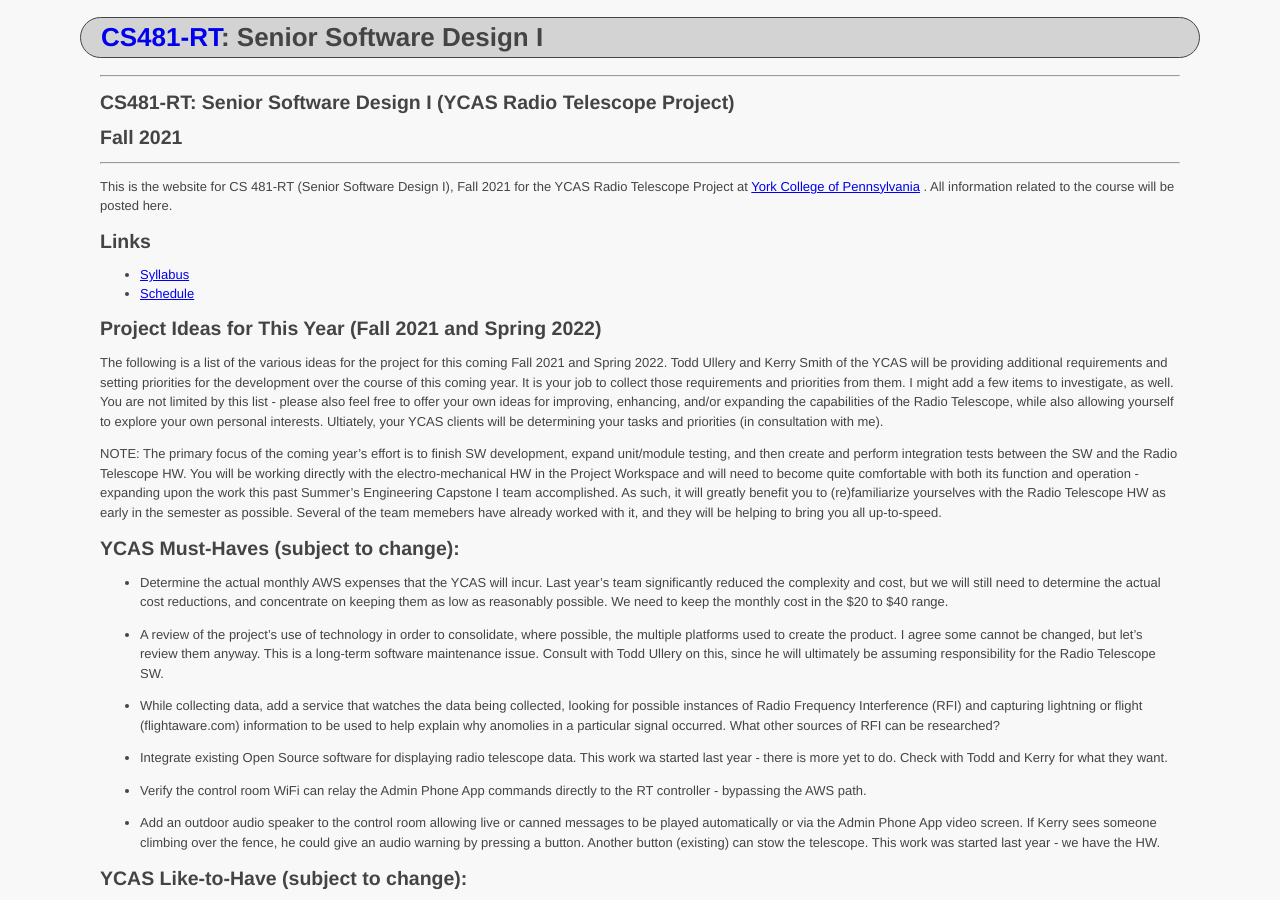
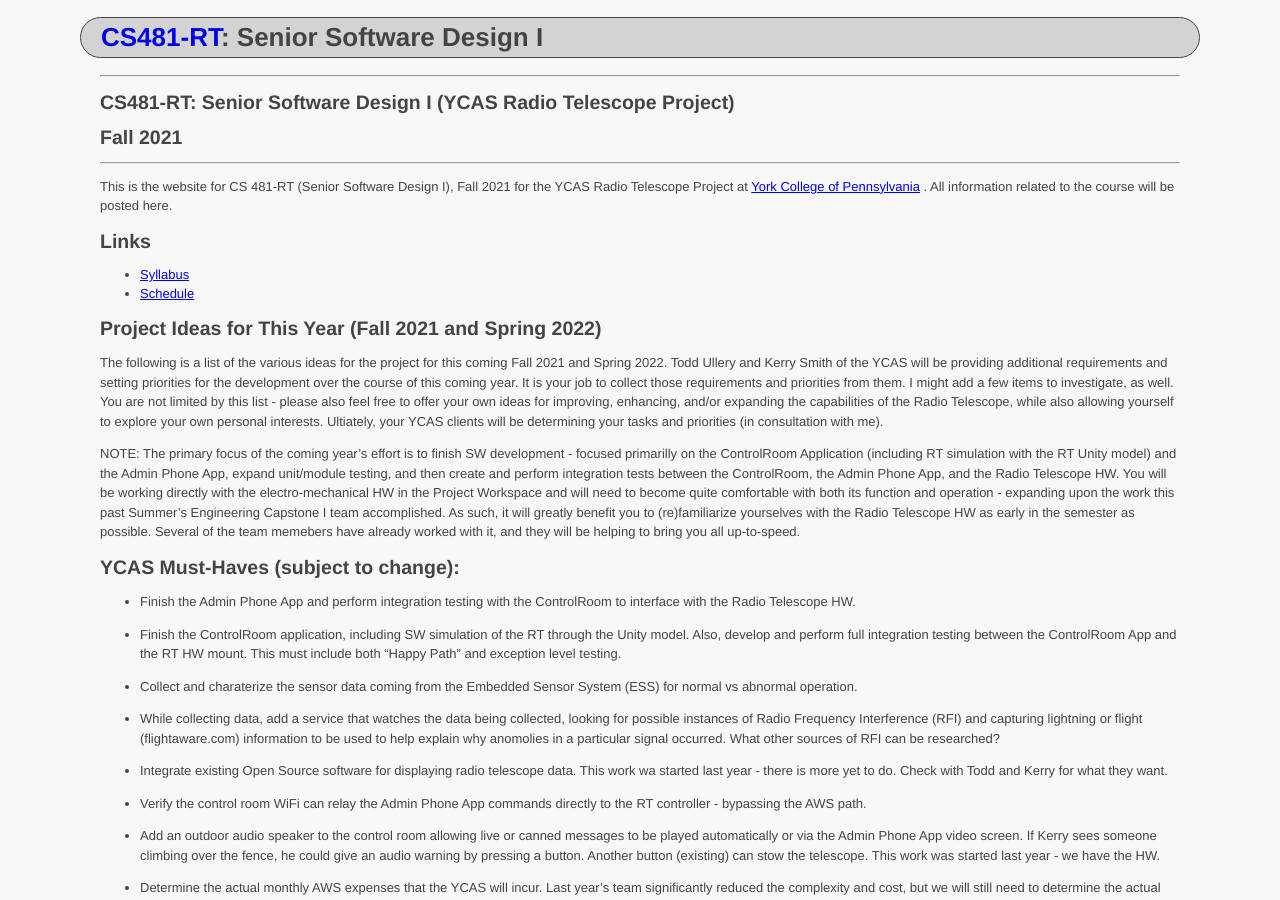
Before and after one commit to ycpcs/cs481-fall2021-RT, a Jekyll site: the page built from index.md, in a window 1280 px wide and 900 px high. Built offline with Jekyll 4.4.1, drawn with Linux system fonts in a browser that asks for light colours; some of the changed text lies outside the part shown.

Commit message:
updated YCAS requirements

```diff
--- a/index.md
+++ b/index.md
@@ -22,13 +22,15 @@ This is the website for CS 481-RT (Senior Software Design I), Fall 2021 for the
 ## Project Ideas for This Year (Fall 2021 and Spring 2022)
 The following is a list of the various ideas for the project for this coming Fall 2021 and Spring 2022.  Todd Ullery and Kerry Smith of the YCAS will be providing additional requirements and setting priorities for the development over the course of this coming year.  It is your job to collect those requirements and priorities from them.  I might add a few items to investigate, as well.  You are not limited by this list - please also feel free to offer your own ideas for improving, enhancing, and/or expanding the capabilities of the Radio Telescope, while also allowing yourself to explore your own personal interests.  Ultiately, your YCAS clients will be determining your tasks and priorities (in consultation with me).
 
-NOTE: The primary focus of the coming year's effort is to finish SW development, expand unit/module testing, and then create and perform integration tests between the SW and the Radio Telescope HW.  You will be working directly with the electro-mechanical HW in the Project Workspace and will need to become quite comfortable with both its function and operation - expanding upon the work this past Summer's Engineering Capstone I team accomplished.  As such, it will greatly benefit you to (re)familiarize yourselves with the Radio Telescope HW as early in the semester as possible.  Several of the team memebers have already worked with it, and they will be helping to bring you all up-to-speed.
+NOTE: The primary focus of the coming year's effort is to finish SW development - focused primarilly on the ControlRoom Application (including RT simulation with the RT Unity model) and the Admin Phone App, expand unit/module testing, and then create and perform integration tests between the ControlRoom, the Admin Phone App, and the Radio Telescope HW.  You will be working directly with the electro-mechanical HW in the Project Workspace and will need to become quite comfortable with both its function and operation - expanding upon the work this past Summer's Engineering Capstone I team accomplished.  As such, it will greatly benefit you to (re)familiarize yourselves with the Radio Telescope HW as early in the semester as possible.  Several of the team memebers have already worked with it, and they will be helping to bring you all up-to-speed.
 
 ## YCAS Must-Haves (subject to change):
 
-* Determine the actual monthly AWS expenses that the YCAS will incur.  Last year's team significantly reduced the complexity and cost, but we will still need to determine the actual cost reductions, and concentrate on keeping them as low as reasonably possible.  We need to keep the monthly cost in the $20 to $40 range.
+* Finish the Admin Phone App and perform integration testing with the ControlRoom to interface with the Radio Telescope HW.
 
-* A review of the project's use of technology in order to consolidate, where possible, the multiple platforms used to create the product. I agree some cannot be changed, but let's review them anyway. This is a long-term software maintenance issue.  Consult with Todd Ullery on this, since he will ultimately be assuming responsibility for the Radio Telescope SW.
+* Finish the ControlRoom application, including SW simulation of the RT through the Unity model.  Also, develop and perform full integration testing between the ControlRoom App and the RT HW mount.  This must include both "Happy Path" and exception level testing.
+
+* Collect and charaterize the sensor data coming from the Embedded Sensor System (ESS) for normal vs abnormal operation.
 
 * While collecting data, add a service that watches the data being collected, looking for possible instances of Radio Frequency Interference (RFI) and capturing lightning or flight (flightaware.com) information to be used to help explain why anomolies in a particular signal occurred. What other sources of RFI can be researched?
 
@@ -37,6 +39,11 @@ NOTE: The primary focus of the coming year's effort is to finish SW development,
 * Verify the control room WiFi can relay the Admin Phone App commands directly to the RT controller - bypassing the AWS path.
 
 * Add an outdoor audio speaker to the control room allowing live or canned messages to be played automatically or via the Admin Phone App video screen. If Kerry sees someone climbing over the fence, he could give an audio warning by pressing a button. Another button (existing) can stow the telescope.  This work was started last year - we have the HW.
+
+* Determine the actual monthly AWS expenses that the YCAS will incur.  Last year's team significantly reduced the complexity and cost, but we will still need to determine the actual cost reductions, and concentrate on keeping them as low as reasonably possible.  We need to keep the monthly cost in the $20 to $40 range.
+
+* A review of the project's use of technology in order to consolidate, where possible, the multiple platforms used to create the product. I agree some cannot be changed, but let's review them anyway. This is a long-term software maintenance issue.  Consult with Todd Ullery on this, since he will ultimately be assuming responsibility for the Radio Telescope SW.
+
 
 ## YCAS Like-to-Have (subject to change):
 
```
